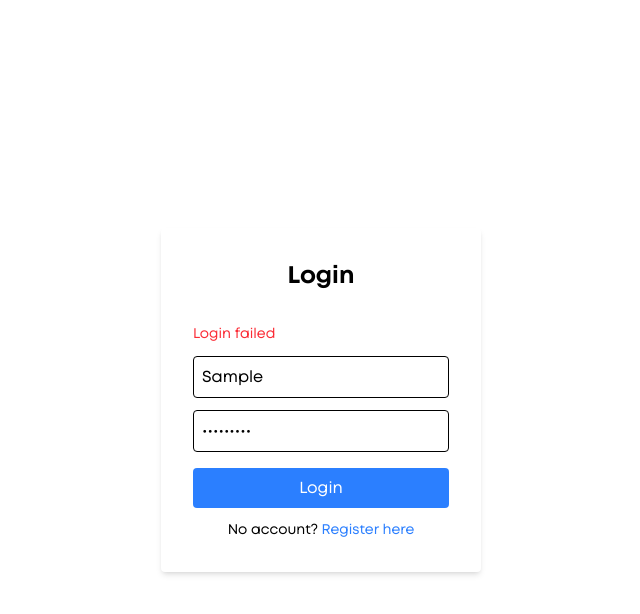
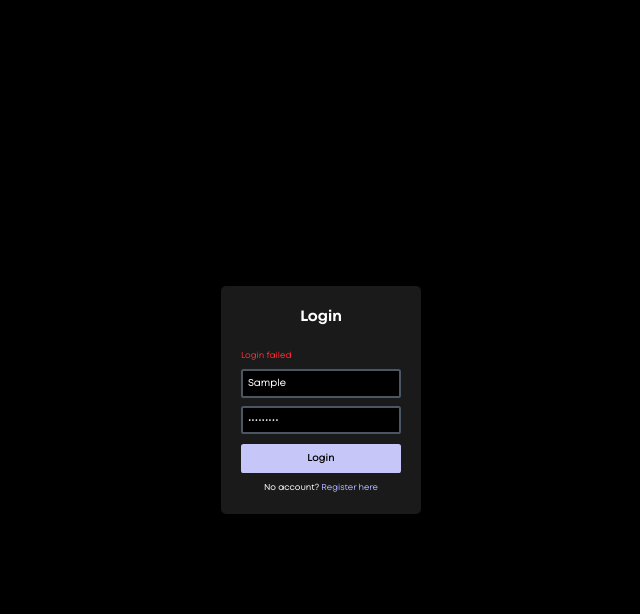
Before and after one commit to Ariel-Yitzhaki/Final-Project-WEB-dev, a Next.js app in the folder nextjs-app/: page /login in a window 1280 px wide. Both pictures are taken after typing "Sample", "Sample123" into the empty fields and a click on the button "Login". Shown: the top 614 px of the page, without its empty margins (319-959 px from the left). Built offline with nearby package versions, Linux system fonts and the light colour scheme; no server answers.

Commit message:
More conversions and added popup message for deleting a trip

```diff
--- a/nextjs-app/src/app/(auth)/login/page.js
+++ b/nextjs-app/src/app/(auth)/login/page.js
@@ -4,17 +4,14 @@ import { useState } from "react";
 import { useRouter } from "next/navigation";
 import axios from "axios";
 import Link from "next/link";
-
 export default function Login() {
     const [username, setUsername] = useState("");
     const [password, setPassword] = useState("");
     const [error, setError] = useState("");
     const router = useRouter();
-
     async function handleSubmit(e) {
         e.preventDefault(); // Prevents page refresh on form submit
         setError(""); // Clears any previous errors
-
         try {
             // Send credentials to your Express auth server
             const response = await axios.post(
@@ -31,18 +28,18 @@ export default function Login() {
             setError(err.response?.data?.message || "Login failed");
         }
     }
-
     return (
-        <div className="min-h-screen flex items-center justify-center">
-            <form onSubmit={handleSubmit} className="bg-white p-8 rounded shadow-md w-80">
-                <h1 className="text-2xl font-bold mb-8 text-center text-black">Login</h1>
-                {error && <p className="text-red-500 text-sm mb-3">{error}</p>}
+        <div className="min-h-screen flex items-center justify-center" style={{ backgroundColor: '#000000' }}>
+            <form onSubmit={handleSubmit} style={{ padding: '1.56vw', borderRadius: '0.39vw', width: '15.63vw', backgroundColor: '#1A1A1A', boxShadow: '0px 0.23vw 1.17vw rgba(0, 0, 0, 0.3)' }}>
+                <h1 className="font-bold text-center text-white" style={{ fontSize: '1.17vw', marginBottom: '1.56vw' }}>Login</h1>
+                {error && <p className="text-red-500" style={{ fontSize: '0.67vw', marginBottom: '0.59vw' }}>{error}</p>}
                 <input
                     type="text"
                     placeholder="Username"
                     value={username}
                     onChange={(e) => setUsername(e.target.value)}
-                    className="w-full p-2 mb-3 border rounded text-black"
+                    className="w-full border-2 border-gray-600 text-white bg-black"
+                    style={{ padding: '0.39vw', marginBottom: '0.59vw', borderRadius: '0.20vw', fontSize: '0.78vw' }}
                     required
                 />
                 <input
@@ -50,17 +47,21 @@ export default function Login() {
                     placeholder="Password"
                     value={password}
                     onChange={(e) => setPassword(e.target.value)}
-                    className="w-full p-2 mb-4 border rounded text-black"
+                    className="w-full border-2 border-gray-600 text-white bg-black"
+                    style={{ padding: '0.39vw', marginBottom: '0.78vw', borderRadius: '0.20vw', fontSize: '0.78vw' }}
                     required
                 />
                 <button
                     type="submit"
-                    className="w-full bg-blue-500 text-white p-2 rounded hover:bg-blue-600"
+                    className="w-full text-black font-semibold border-2 border-transparent transition-all"
+                    style={{ padding: '0.39vw', borderRadius: '0.20vw', fontSize: '0.78vw', backgroundColor: '#C6C7F8' }}
+                    onMouseEnter={(e) => { e.target.style.backgroundColor = '#8e8fd3'; e.target.style.borderColor = 'white'; }}
+                    onMouseLeave={(e) => { e.target.style.backgroundColor = '#C6C7F8'; e.target.style.borderColor = 'transparent'; }}
                 >
                     Login
                 </button>
-                <p className="text-sm text-center mt-3 text-black">
-                    No account? <Link href="/register" className="text-blue-500">Register here</Link>
+                <p className="text-center text-white" style={{ fontSize: '0.67vw', marginTop: '0.59vw' }}>
+                    No account? <Link href="/register" className="hover:underline" style={{ color: '#adaefa' }}>Register here</Link>
                 </p>
             </form>
         </div>
--- a/nextjs-app/src/app/(auth)/register/page.js
+++ b/nextjs-app/src/app/(auth)/register/page.js
@@ -3,18 +3,15 @@ import { useState } from "react";
 import { useRouter } from "next/navigation";
 import axios from "axios";
 import Link from "next/link";
-
 export default function Register() {
   const [username, setUsername] = useState("");
   const [password, setPassword] = useState("");
   const [error, setError] = useState("");
   const [success, setSuccess] = useState("");
   const router = useRouter();
-
   async function handleSubmit(e) {
     e.preventDefault(); // Prevents page refresh on form submit
     setError(""); // Clears any previous errors
-
     try {
       await axios.post(`${process.env.NEXT_PUBLIC_EXPRESS_URL}/api/auth/register`,
         { username, password });
@@ -24,19 +21,19 @@ export default function Register() {
       setError(err.response?.data?.message || "Registration failed");
     }
   }
-
   return (
-    <div className="min-h-screen flex items-center justify-center bg-gray-100">
-      <form onSubmit={handleSubmit} className="bg-white p-8 rounded shadow-md w-80">
-        <h1 className="text-2xl font-bold mb-4 text-center text-black">Register</h1>
-        {error && <p className="text-red-500 text-sm mb-3 text-black">{error}</p>}
-        {success && <p className="text-green-500 text-sm mb-3 text-black">{success}</p>}
+    <div className="min-h-screen flex items-center justify-center" style={{ backgroundColor: '#000000' }}>
+      <form onSubmit={handleSubmit} style={{ padding: '1.56vw', borderRadius: '0.39vw', width: '15.63vw', backgroundColor: '#1A1A1A', boxShadow: '0px 0.23vw 1.17vw rgba(0, 0, 0, 0.3)' }}>
+        <h1 className="font-bold text-center text-white" style={{ fontSize: '1.17vw', marginBottom: '1.56vw' }}>Register</h1>
+        {error && <p className="text-red-500" style={{ fontSize: '0.67vw', marginBottom: '0.59vw' }}>{error}</p>}
+        {success && <p className="text-green-500" style={{ fontSize: '0.67vw', marginBottom: '0.59vw' }}>{success}</p>}
         <input
           type="text"
           placeholder="Username"
           value={username}
           onChange={(e) => setUsername(e.target.value)}
-          className="w-full p-2 mb-3 border rounded text-black"
+          className="w-full border-2 border-gray-600 text-white bg-black"
+          style={{ padding: '0.39vw', marginBottom: '0.59vw', borderRadius: '0.20vw', fontSize: '0.78vw' }}
           required
         />
         <input
@@ -44,17 +41,21 @@ export default function Register() {
           placeholder="Password"
           value={password}
           onChange={(e) => setPassword(e.target.value)}
-          className="w-full p-2 mb-4 border rounded text-black"
+          className="w-full border-2 border-gray-600 text-white bg-black"
+          style={{ padding: '0.39vw', marginBottom: '0.78vw', borderRadius: '0.20vw', fontSize: '0.78vw' }}
           required
         />
         <button
           type="submit"
-          className="w-full bg-green-500 text-white p-2 rounded hover:bg-green-600"
+          className="w-full text-black font-semibold border-2 border-transparent transition-all"
+          style={{ padding: '0.39vw', borderRadius: '0.20vw', fontSize: '0.78vw', backgroundColor: '#C6C7F8' }}
+          onMouseEnter={(e) => { e.target.style.backgroundColor = '#8e8fd3'; e.target.style.borderColor = 'white'; }}
+          onMouseLeave={(e) => { e.target.style.backgroundColor = '#C6C7F8'; e.target.style.borderColor = 'transparent'; }}
         >
           Register
         </button>
-        <p className="text-sm text-center mt-3 text-black">
-          Have an account? <Link href="/login" className="text-blue-500">Login</Link>
+        <p className="text-center text-white" style={{ fontSize: '0.67vw', marginTop: '0.59vw' }}>
+          Have an account? <Link href="/login" className="hover:underline" style={{ color: '#A8A9FF' }}>Login</Link>
         </p>
       </form>
     </div>
--- a/nextjs-app/src/app/(main)/planning/components/TripResults.js
+++ b/nextjs-app/src/app/(main)/planning/components/TripResults.js
@@ -15,7 +15,7 @@ export default function TripResults({ result, resultTripType, image, weather, sa
             }}
         >
             <div className="flex flex-col items-start w-full" style={{ gap: '1.33vw' }}>
-                <h2 className="font-bols text-black leading-none tracking-normal" style={{ fontSize: '0.94vw' }}>Generated Trip - {result.country}</h2>
+                <h2 className="font-black text-black leading-none tracking-normal" style={{ fontSize: '0.94vw' }}>Generated Trip - {result.country}</h2>
                 {/* Location image from Unsplash, 3-day weather forecast, and day-by-day route breakdown */}
                 <TripContentLayout
                     route={{ image }}
```
Also changed, not shown: nextjs-app/src/app/(main)/history/components/HistoryClient.js (+31 -7 lines).
